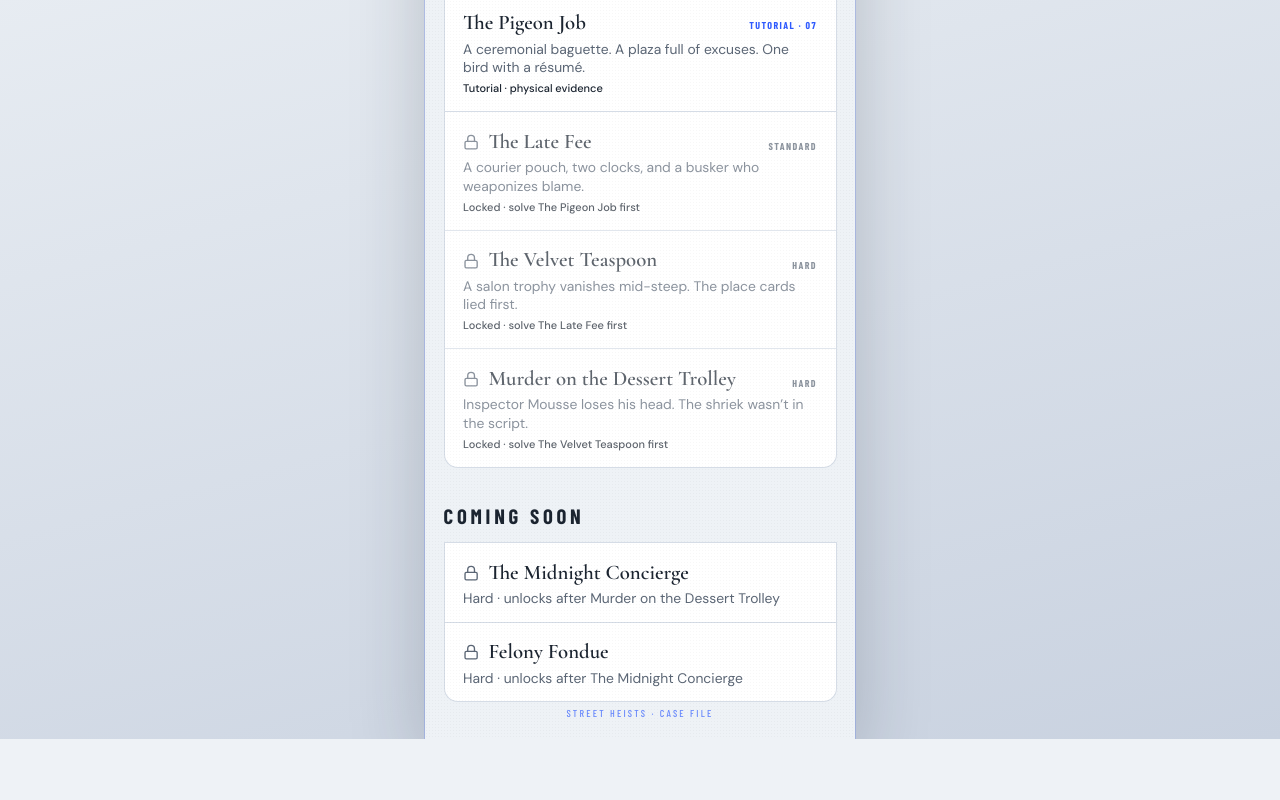
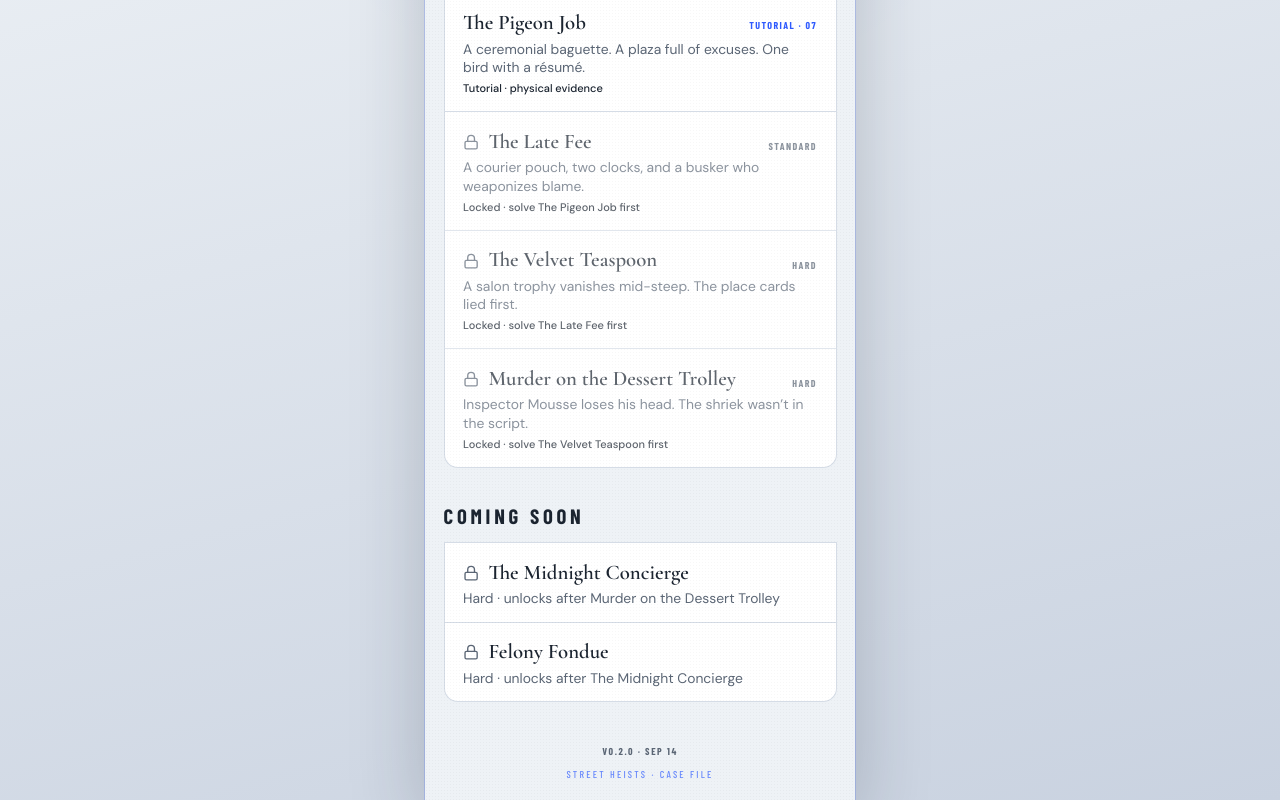
Before and after one commit to jobrandes/StreetHeists, a Next.js app: page /cases in a window 1280 px wide. Shown: the part 1356-2156 px from the top of the page. Before the commit the page ends 2095 px from the top, so only its background shows below. Built offline with nearby package versions, Linux system fonts and the light colour scheme.

Commit message:
Add small visible app version stamp with dated notes

```diff
--- a/package.json
+++ b/package.json
@@ -1,6 +1,6 @@
 {
   "name": "street-heists",
-  "version": "0.1.0",
+  "version": "0.2.0",
   "private": true,
   "scripts": {
     "dev": "next dev -p 43177 -H 0.0.0.0",
--- a/src/app/cases/page.tsx
+++ b/src/app/cases/page.tsx
@@ -7,6 +7,7 @@ import { KeyholeLogo } from "@/components/keyhole-logo";
 import { TextScaleToggle } from "@/components/text-scale";
 import { Dialog, DialogContent, DialogTrigger } from "@/components/ui/dialog";
 import { Input } from "@/components/ui/input";
+import { VersionStamp } from "@/components/version-stamp";
 import { difficultyLabel, isCaseUnlocked } from "@/lib/investigation";
 import { moreCases, playableCases, pigeonCase } from "@/lib/seed";
 import { useHeists } from "@/lib/store";
@@ -187,6 +188,10 @@ export default function CaseBoardPage() {
           Reset tutorial case progress
         </button>
       ) : null}
+
+      <div className="mt-8 flex justify-center">
+        <VersionStamp />
+      </div>
     </main>
   );
 }
--- a/src/app/page.tsx
+++ b/src/app/page.tsx
@@ -4,6 +4,7 @@ import { KeyholeLogo } from "@/components/keyhole-logo";
 import { TextScaleToggle } from "@/components/text-scale";
 import { Button } from "@/components/ui/button";
 import { Dialog, DialogContent, DialogTrigger } from "@/components/ui/dialog";
+import { VersionStamp } from "@/components/version-stamp";
 import { playableCases } from "@/lib/seed";
 import { useHeists } from "@/lib/store";
 import Image from "next/image";
@@ -148,9 +149,12 @@ export default function HomeSplashPage() {
           </div>
         </section>
 
-        <p className="text-center font-display text-[10px] tracking-[0.2em] text-white/55 uppercase">
-          Phone mystery · 5–10 min cases
-        </p>
+        <div className="flex flex-col items-center gap-1">
+          <p className="text-center font-display text-[10px] tracking-[0.2em] text-white/55 uppercase">
+            Phone mystery · 5–10 min cases
+          </p>
+          <VersionStamp tone="light" />
+        </div>
       </div>
     </main>
   );
--- /dev/null
+++ b/src/components/version-stamp.tsx
@@ -0,0 +1,61 @@
+"use client";
+
+import { Button } from "@/components/ui/button";
+import { Dialog, DialogClose, DialogContent, DialogTrigger } from "@/components/ui/dialog";
+import { VERSION_UPDATES, versionStampLabel } from "@/lib/version";
+import { cn } from "@/lib/utils";
+
+/** Small, tappable version + date. Opens a tiny dated update list. */
+export function VersionStamp({
+  className,
+  tone = "ink",
+}: {
+  className?: string;
+  /** Splash is dark; case board is light. */
+  tone?: "ink" | "light";
+}) {
+  const tip = VERSION_UPDATES[0];
+
+  return (
+    <Dialog>
+      <DialogTrigger asChild>
+        <button
+          type="button"
+          className={cn(
+            "rounded-md px-2 py-1 font-display text-[10px] font-bold tracking-[0.16em] uppercase transition-colors",
+            tone === "light"
+              ? "text-white/55 hover:bg-white/10 hover:text-white/80"
+              : "text-muted hover:bg-card hover:text-ink",
+            className,
+          )}
+          aria-label={`App version ${versionStampLabel()}. Open update notes.`}
+        >
+          {versionStampLabel()}
+        </button>
+      </DialogTrigger>
+      <DialogContent title="Updates" className="play-day">
+        <p className="text-sm text-muted">
+          Version {tip?.version} · shipped {tip?.date}
+        </p>
+        <ul className="mt-3 max-h-[min(50vh,20rem)] space-y-3 overflow-y-auto">
+          {VERSION_UPDATES.map((item) => (
+            <li
+              key={`${item.version}-${item.date}`}
+              className="rounded-lg border border-hairline bg-card px-3 py-2"
+            >
+              <p className="font-display text-[10px] font-bold tracking-[0.14em] text-gold uppercase">
+                v{item.version} · {item.date}
+              </p>
+              <p className="mt-1 text-sm leading-snug text-ink">{item.note}</p>
+            </li>
+          ))}
+        </ul>
+        <DialogClose asChild>
+          <Button variant="gold" className="mt-4 w-full">
+            Close
+          </Button>
+        </DialogClose>
+      </DialogContent>
+    </Dialog>
+  );
+}
--- /dev/null
+++ b/src/lib/version.ts
@@ -0,0 +1,70 @@
+/**
+ * App version — bump this when shipping player-facing updates.
+ *
+ * MAJOR.MINOR.PATCH (semver-ish for Street Heists):
+ * - MAJOR — big product reset / incompatible flow change
+ * - MINOR — new cases, rooms, or meaningful features
+ * - PATCH — copy, bugfixes, polish
+ *
+ * Keep `updatedOn` as the ship date (YYYY-MM-DD) and add a short note to `updates`.
+ * Also bump `package.json` `"version"` to match.
+ */
+
+export const APP_VERSION = {
+  major: 0,
+  minor: 2,
+  patch: 0,
+  /** ISO date of this release */
+  updatedOn: "2026-09-14",
+} as const;
+
+export type VersionNote = {
+  version: string;
+  date: string;
+  note: string;
+};
+
+/** Newest first — keep this short; the stamp only shows the tip. */
+export const VERSION_UPDATES: VersionNote[] = [
+  {
+    version: "0.2.0",
+    date: "2026-09-14",
+    note: "Gather/Decide flow, Case file, Velvet Teaspoon + Dessert Trolley, clearer clue finish.",
+  },
+  {
+    version: "0.1.0",
+    date: "2026-09-11",
+    note: "First playable build — Pigeon Job tutorial.",
+  },
+];
+
+export function versionLabel(): string {
+  const { major, minor, patch } = APP_VERSION;
+  return `${major}.${minor}.${patch}`;
+}
+
+/** Compact stamp: v0.2.0 · Sep 14 */
+export function versionStampLabel(): string {
+  const date = formatShortDate(APP_VERSION.updatedOn);
+  return `v${versionLabel()} · ${date}`;
+}
+
+function formatShortDate(iso: string): string {
+  const [year, month, day] = iso.split("-").map(Number);
+  if (!year || !month || !day) return iso;
+  const months = [
+    "Jan",
+    "Feb",
+    "Mar",
+    "Apr",
+    "May",
+    "Jun",
+    "Jul",
+    "Aug",
+    "Sep",
+    "Oct",
+    "Nov",
+    "Dec",
+  ];
+  return `${months[month - 1]} ${day}`;
+}
```
Also changed, not shown: 1 other file (tests, documents, lock files or other folders).
